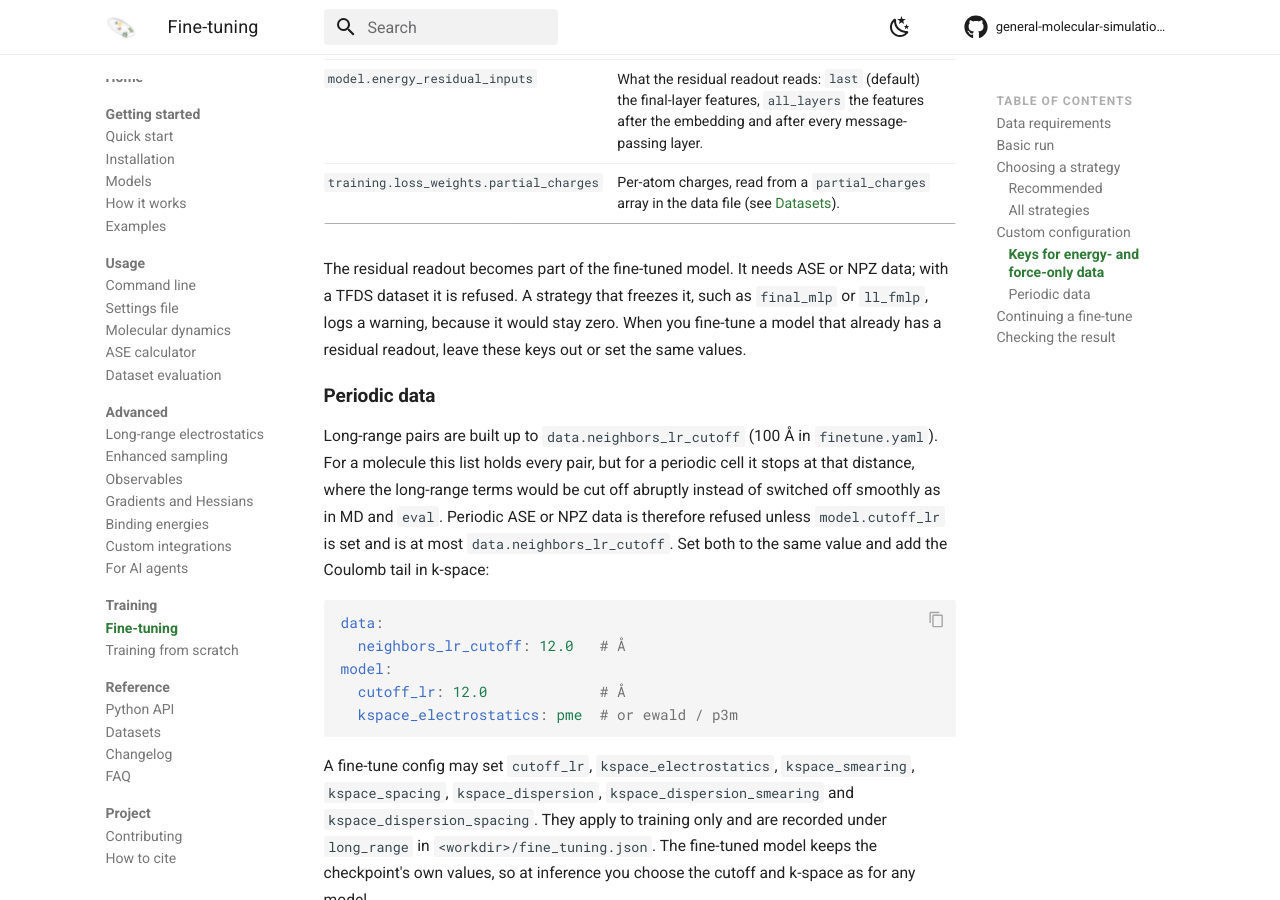
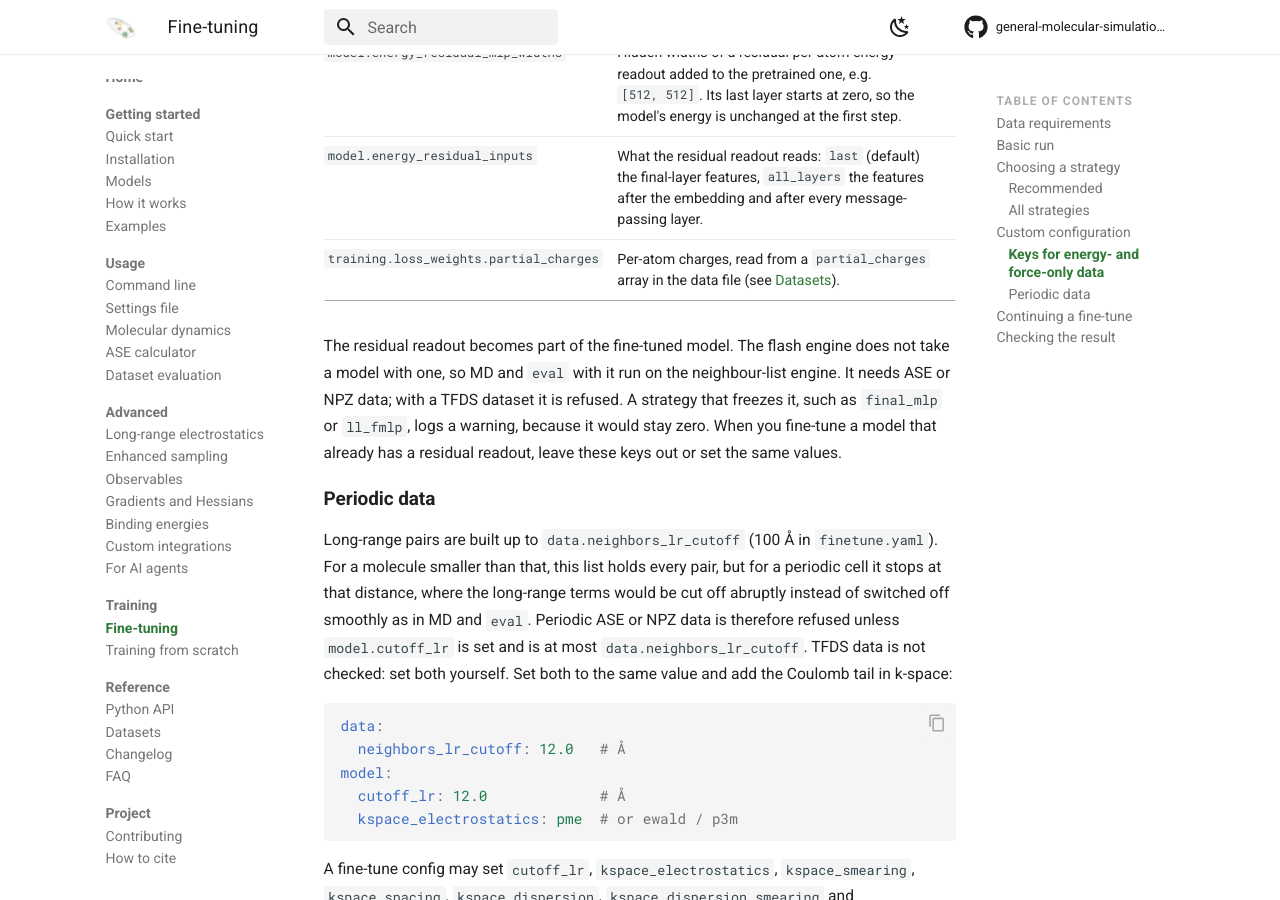
Before and after one commit to so3lr/so3lr.github.io, an MkDocs documentation site: the page built from docs/training/finetuning.md, in a window 1280 px wide and 900 px high, scrolled down 5927 px. Built offline with MkDocs 1.6.1 and Material for MkDocs 9.7.7, drawn with Linux system fonts in a browser that asks for light colours; comment, search, counter and statistics services are not loaded; some of the changed text lies outside the part shown.

Commit message:
Fine-tuning: --workdir in the readout_only command, flash and the residual readout, TFDS not checked, configs replace finetune.yaml

````diff
--- a/docs/training/finetuning.md
+++ b/docs/training/finetuning.md
@@ -65,7 +65,8 @@ also described at the top of `so3lr/config/finetune.yaml`.
 
 **Anchors.** A frozen copy of the starting model predicts the charges and
 ratios of every training and validation batch, and the fine-tuned model is
-trained to match them. In your `--config`:
+trained to match them. In your copy of `finetune.yaml` (the file `--config`
+passes replaces it as a whole):
 
 ```yaml
 training:
@@ -88,13 +89,15 @@ model:
 ```
 
 ```shell
-so3lr finetune --datafile dataset.xyz --config custom_finetune.yaml \
-    --strategy readout_only --num-train 1000 --num-valid 100
+so3lr finetune --datafile dataset.xyz --workdir so3lr_readout \
+    --config custom_finetune.yaml --strategy readout_only \
+    --num-train 1000 --num-valid 100
 ```
 
 The charges, ratios and dipoles stay exactly those of the starting model.
 Without a residual readout, `readout_only` trains the energy readout alone, as
-`final_mlp` does.
+`final_mlp` does, and logs a warning that `observables_0/energy_residual*`
+matches no parameter.
 
 **Pseudo-labels.** This is the anchor recipe run offline, for example with a
 different teacher model. Write the teacher's predictions into the data:
@@ -209,8 +212,9 @@ gives no warning.
 | `model.energy_residual_inputs` | What the residual readout reads: `last` (default) the final-layer features, `all_layers` the features after the embedding and after every message-passing layer. |
 | `training.loss_weights.partial_charges` | Per-atom charges, read from a `partial_charges` array in the data file (see [Datasets](../reference/datasets.md#optional-labels)). |
 
-The residual readout becomes part of the fine-tuned model. It needs ASE or NPZ
-data; with a TFDS dataset it is refused. A strategy that freezes it, such as
+The residual readout becomes part of the fine-tuned model. The flash engine
+does not take a model with one, so MD and `eval` with it run on the
+neighbour-list engine. It needs ASE or NPZ data; with a TFDS dataset it is refused. A strategy that freezes it, such as
 `final_mlp` or `ll_fmlp`, logs a warning, because it would stay zero.
 When you fine-tune a model that already has a residual readout, leave these
 keys out or set the same values.
@@ -218,11 +222,12 @@ keys out or set the same values.
 ### Periodic data
 
 Long-range pairs are built up to `data.neighbors_lr_cutoff` (100 Å in
-`finetune.yaml`). For a molecule this list holds every pair, but for a periodic
+`finetune.yaml`). For a molecule smaller than that, this list holds every
+pair, but for a periodic
 cell it stops at that distance, where the long-range terms would be cut off
 abruptly instead of switched off smoothly as in MD and `eval`. Periodic ASE or
 NPZ data is therefore refused unless `model.cutoff_lr` is set and is at most
-`data.neighbors_lr_cutoff`. Set both to the same value and add the Coulomb tail
+`data.neighbors_lr_cutoff`. TFDS data is not checked: set both yourself. Set both to the same value and add the Coulomb tail
 in k-space:
 
 ```yaml
````
Also changed, not shown: other parts of docs/training/finetuning.md (+1 -1 lines), docs/reference/datasets.md (+3 -2 lines), docs/training/from-scratch.md (+2 -1 lines).
